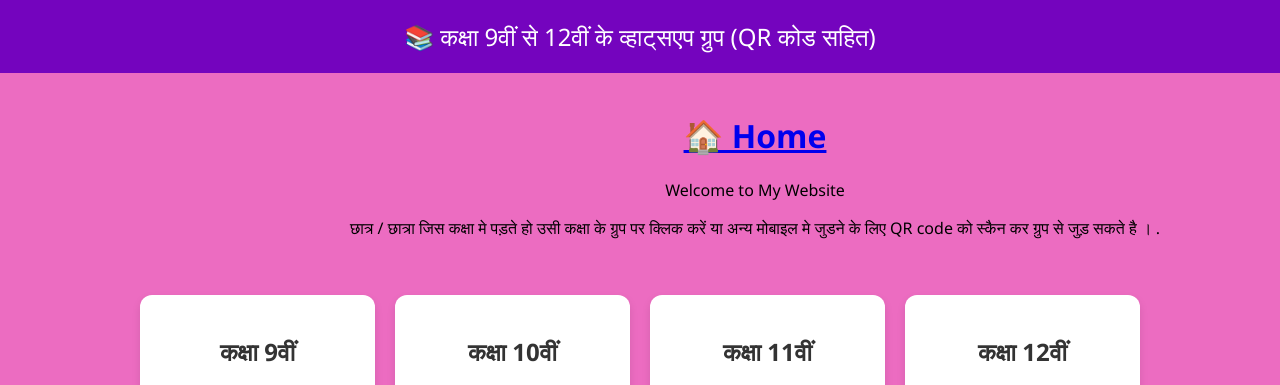
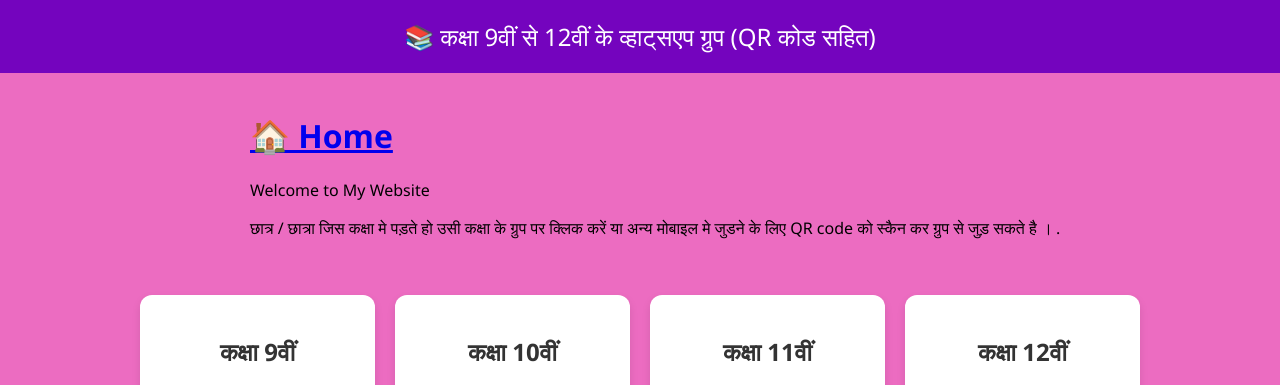
Before and after one commit to studybank/whatsapp, a plain HTML site: page index.html in a window 1280 px wide. Shown: the top 385 px of the page. Drawn offline with Linux system fonts and the light colour scheme.

Commit message:
Update index.html

```diff
--- a/index.html
+++ b/index.html
@@ -114,12 +114,10 @@
 
   <!-- Main Content -->
   <div class="main-content" >
-   <center>
      <h1><a href="https://studybank.github.io/home/">🏠 Home</a></h1>
      <P></h1>Welcome to My Website</h1> </P>
-    <p>छात्र / छात्रा जिस कक्षा मे पड़ते हो उसी कक्षा के ग्रुप पर क्लिक करें या अन्य मोबाइल मे जुडने के लिए  QR code को स्कैन कर ग्रुप से जुड़ सकते है । .</p></center>
+    <p>छात्र / छात्रा जिस कक्षा मे पड़ते हो उसी कक्षा के ग्रुप पर क्लिक करें या अन्य मोबाइल मे जुडने के लिए  QR code को स्कैन कर ग्रुप से जुड़ सकते है । .</p>
   </div>
-
   <div class="container">
     <div class="card">
       <h2>कक्षा 9वीं</h2>
```
